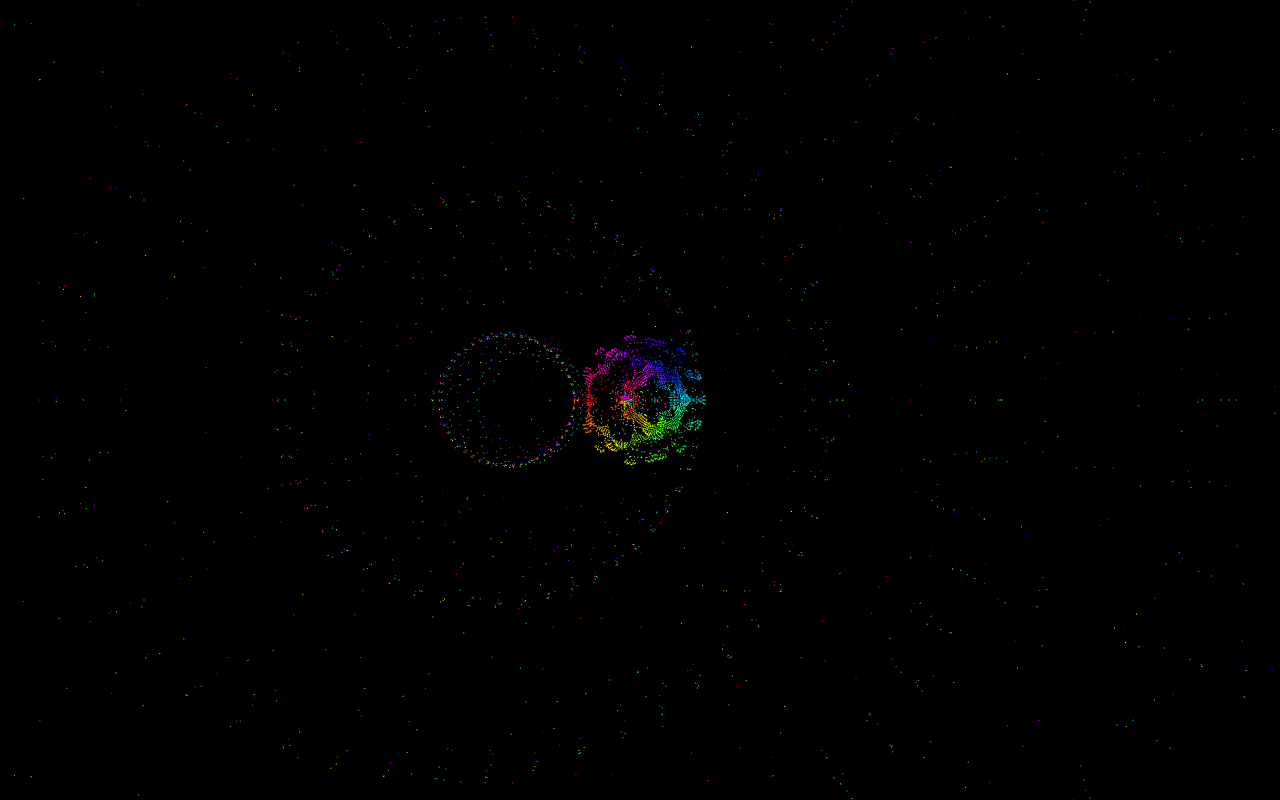
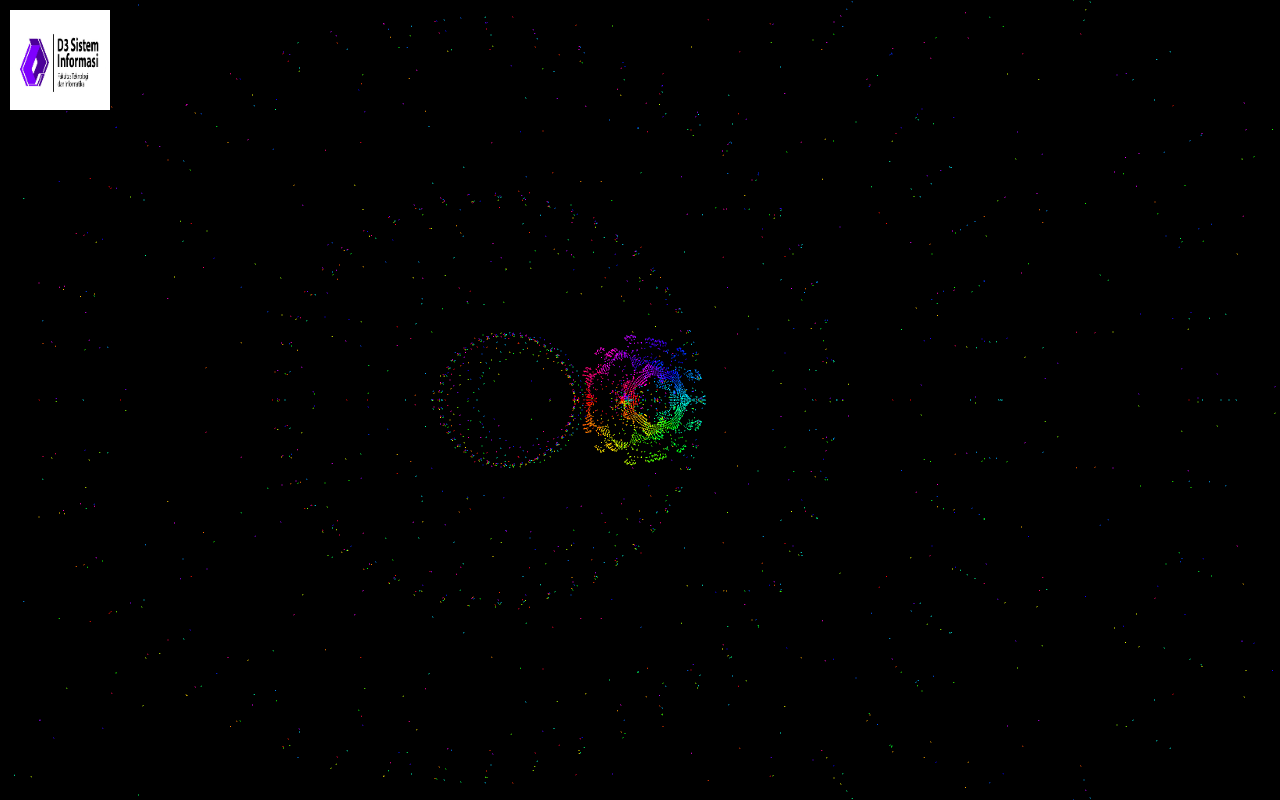
Before and after one commit to Venc1el/Mandelbulb, a plain HTML site: page index.html in a window 1280 px wide. Drawn offline with nearby package versions, Linux system fonts and the light colour scheme; animation ran at ten frames a second.

Commit message:
Update logo

```diff
--- a/index.html
+++ b/index.html
@@ -14,6 +14,7 @@
   </style>
 </head>
 <body>
+  <img src="d3si.jpg" alt="Your Image" style="position: absolute; top: 10px; left: 10px; width: 100px; height: 100px;">
   <div id="canvas"></div>
 
   <script src="https://cdnjs.cloudflare.com/ajax/libs/three.js/110/three.min.js"></script>
```
Also changed, not shown: d3si.jpg (added), logo_d3_si_stikom_version_1_01-removebg-removebg-preview.png (added).
